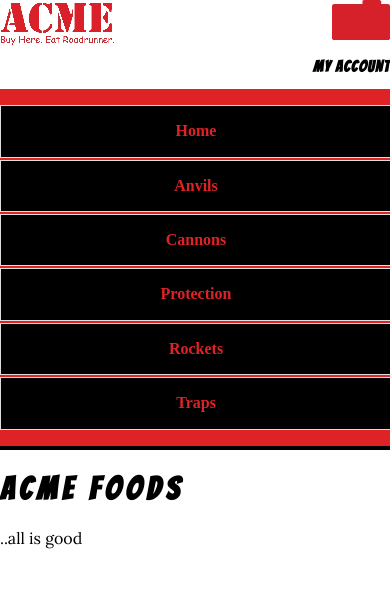
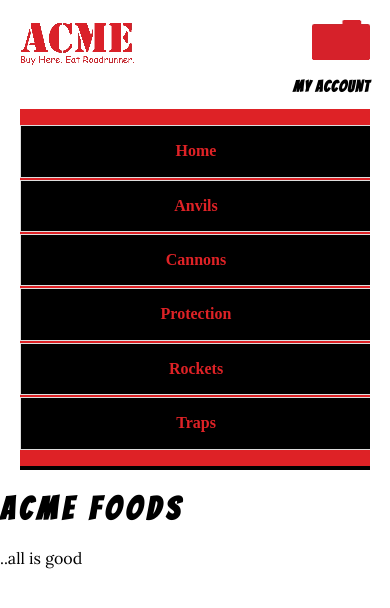
Before and after one commit to alefinir/acme, a PHP site: page / in a window 390 px wide. Shown: the top 608 px of the page. Run offline with PHP 8.4, Linux system fonts and the light colour scheme.

Commit message:
add margins to header

```diff
--- a/css/main.css
+++ b/css/main.css
@@ -15,6 +15,8 @@ p{
     text-align: center;
     border-top: 4px solid #000000;
     border-bottom: 4px solid #000000;
+    margin-left: 20px;
+    margin-right: 20px;
   }
 .navigation li { display: inline-block; margin-left: .25rem; }
 .navigation a {
@@ -41,7 +43,8 @@ p{
 .account{
 	text-align: right;
 	flex: 1 6 20%;
-
+    margin-right: 20px;
+    margin-top: 20px;
 }
 .account h2{
 
@@ -58,4 +61,6 @@ p{
 
  .logoizq{
  	flex: 1 6 20%;
+  margin-left: 20px;
+  margin-top: 20px;
  }
--- a/css/small.css
+++ b/css/small.css
@@ -22,5 +22,10 @@
  	width: 58px;
  	height: 40px;
 }
+.account h2{
+  letter-spacing: 1px;
+  font-family: 'Bangers', cursive;
+  font-size: 0.7  em;
+}
 
 }
```
